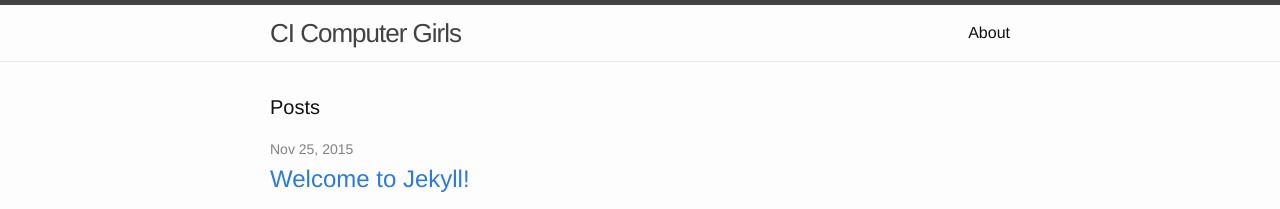
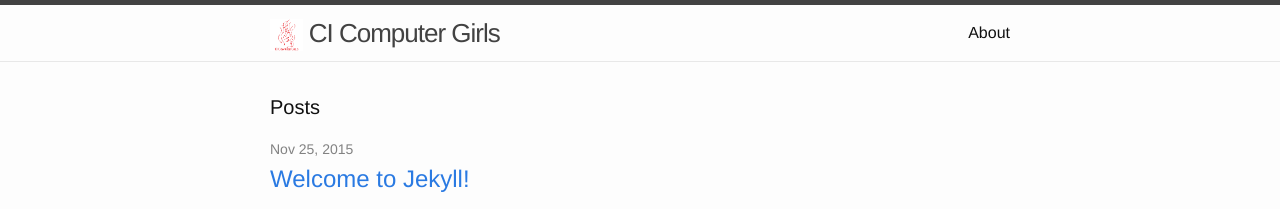
Before and after one commit to CI-Computer-Girls/ci-computer-girls.github.io, a Jekyll site: the page built from index.html, in a window 1280 px wide. Shown: the top 209 px of the page. Built offline with Jekyll 4.4.1, drawn with Linux system fonts in a browser that asks for light colours.

Commit message:
add logo to page header

```diff
--- a/_includes/header.html
+++ b/_includes/header.html
@@ -2,7 +2,7 @@
 
   <div class="wrapper">
 
-    <a class="site-title" href="{{ site.baseurl }}/">{{ site.title }}</a>
+    <a class="site-title" href="{{ site.baseurl }}/">{% include logo.html %} {{ site.title }}</a>
 
     <nav class="site-nav">
       <a href="#" class="menu-icon">
--- /dev/null
+++ b/_includes/logo.html
@@ -0,0 +1 @@
+<img class="title-logo" src="{{ site.baseurl }}/img/logo.png"/>
--- /dev/null
+++ b/_sass/_header.scss
@@ -0,0 +1,5 @@
+
+.title-logo {
+	height: 1.25em;
+	width: auto;
+}
--- a/css/main.scss
+++ b/css/main.scss
@@ -48,6 +48,7 @@ $on-laptop:        800px;
 // Import partials from `sass_dir` (defaults to `_sass`)
 @import
         "base",
+        "header",
         "layout",
         "syntax-highlighting"
 ;
```
Also changed, not shown: img/logo.png (added).
